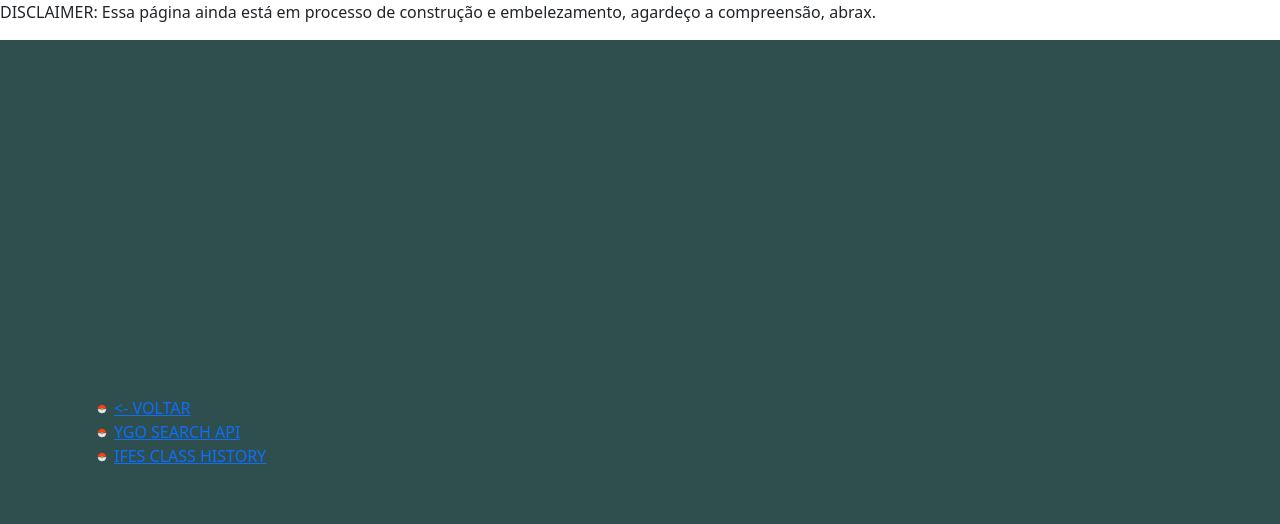
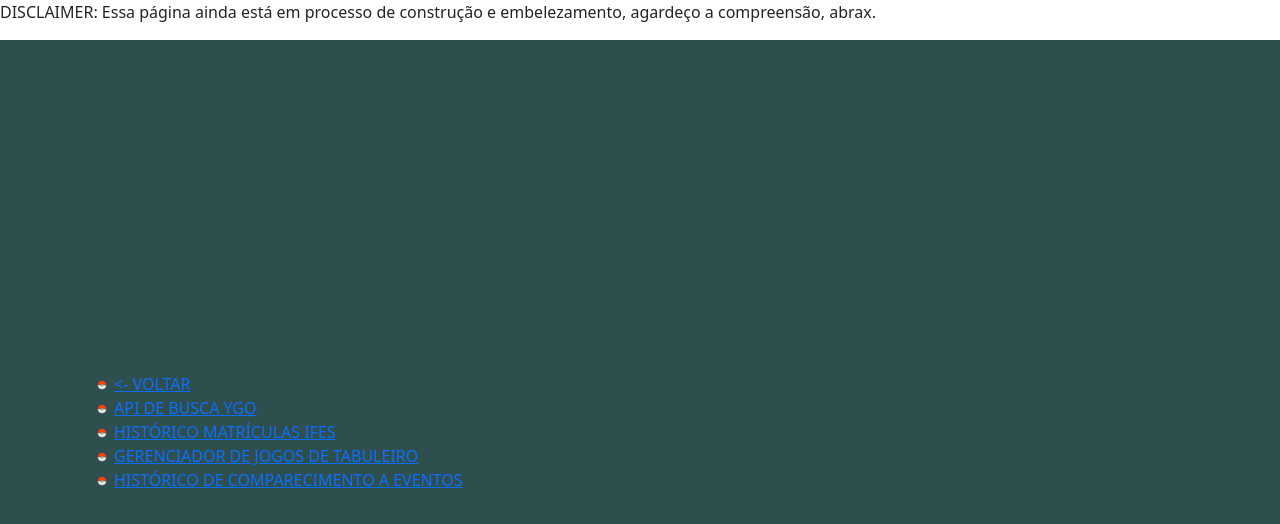
Before and after one commit to joaoa-casagrande/joaoa-casagrande.github.io, a plain HTML site: page pages/port/index.html in a window 1280 px wide. Drawn offline with nearby package versions, Linux system fonts and the light colour scheme.

Commit message:
Update index.html

```diff
--- a/pages/port/index.html
+++ b/pages/port/index.html
@@ -41,10 +41,16 @@
                 <a href="https://joaoa-casagrande.github.io/"><- Voltar</a>
               </li>
               <li>
-                <a href="https://ygo-search-api.glitch.me/"> YGO Search API</a>
+                <a href="https://ygo-search-api.glitch.me/">API de Busca YGO</a>
               </li>
               <li>
-                <a href="https://ifes-class-history.glitch.me/?user=joao-casagrande"> IFES Class History</a>
+                <a href="https://ifes-class-history.glitch.me/?user=joao-casagrande"> Histórico Matrículas IFES</a>
+              </li>
+              <li>
+                <a href="https://board-games-manager.glitch.me/"> Gerenciador de Jogos de Tabuleiro</a>
+              </li>
+              <li>
+                <a href="http://event-keeper.glitch.me/"> Histórico de Comparecimento a Eventos</a>
               </li>
             </ul>
           </div>
```
